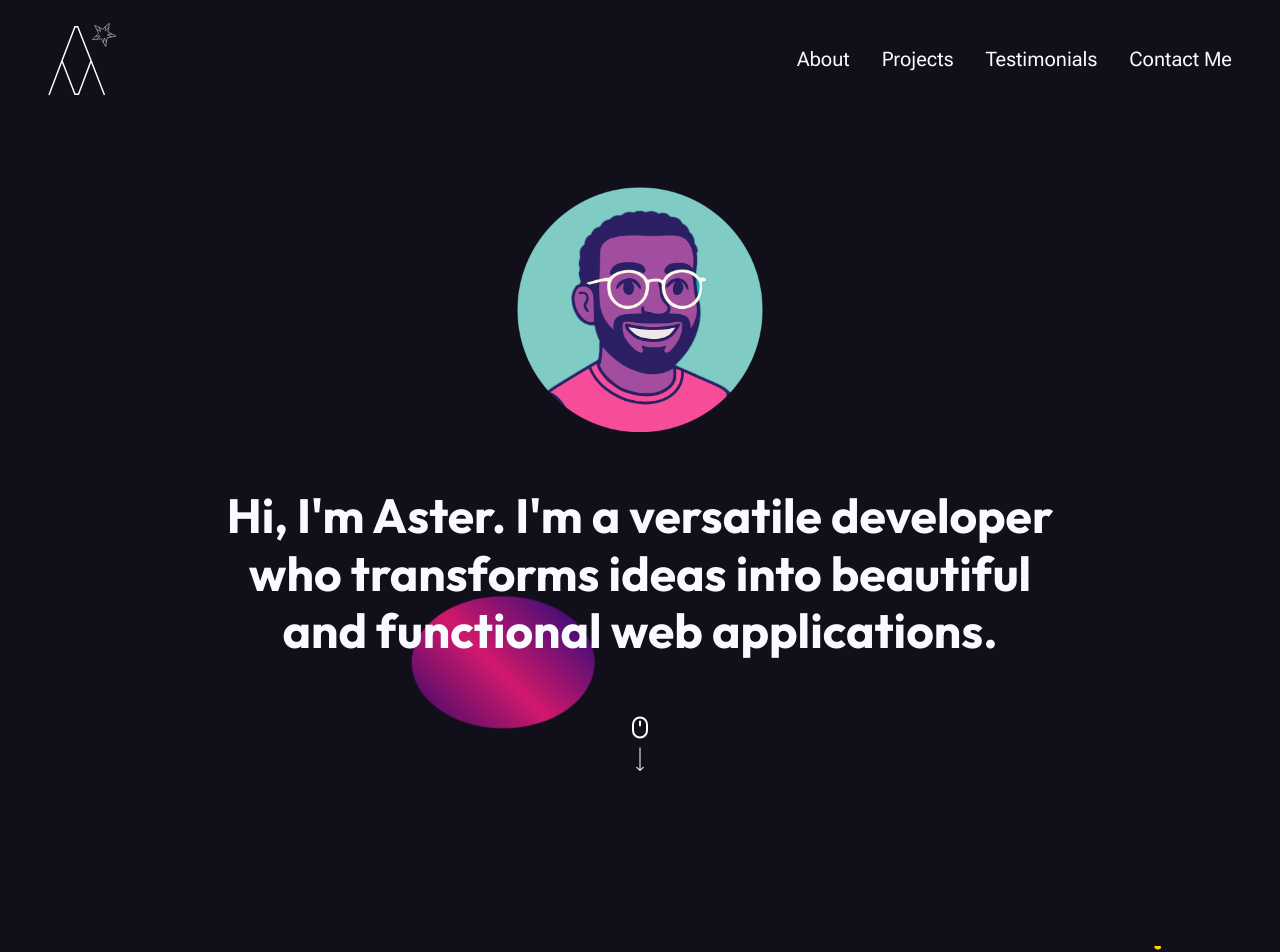
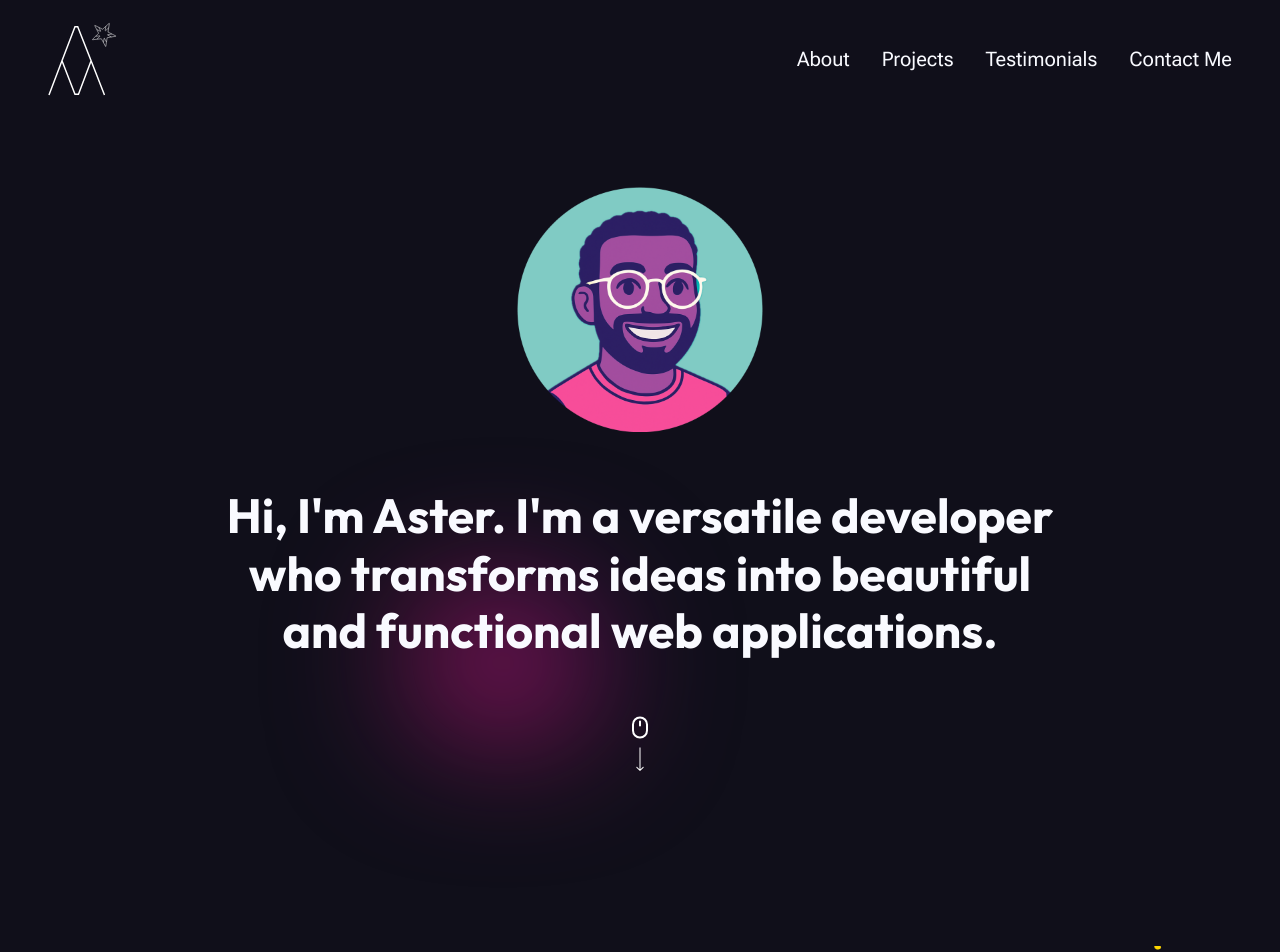
Before and after one commit to aboddenp/personal-website-v2, a Next.js app: page / in a window 1280 px wide. Shown: the top 952 px of the page. Built offline with nearby package versions, Linux system fonts and the light colour scheme; no server answers.

Commit message:
fixing missing value on filter blob aura

```diff
--- a/src/components/AuraBlob/AuraBlob.module.css
+++ b/src/components/AuraBlob/AuraBlob.module.css
@@ -1,6 +1,6 @@
 .blobWrapper {
   position: fixed;
-  filter: blur(70);
+  filter: blur(70px);
   z-index: -1;
   top: 50%;
   left: 50%;
```
